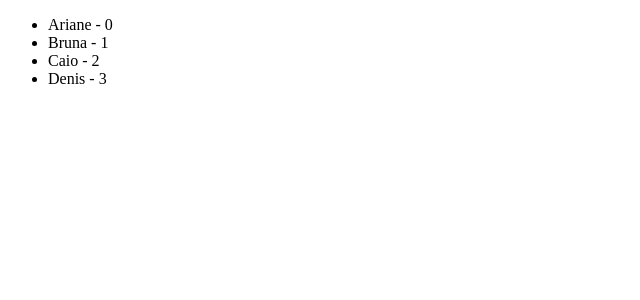
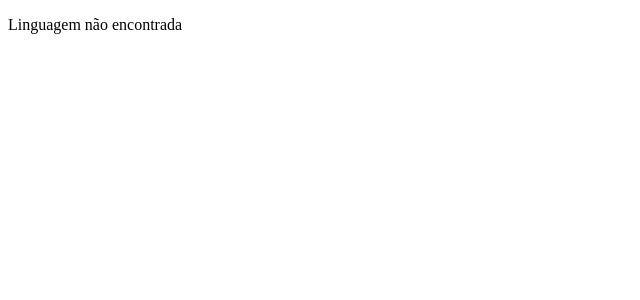
Before and after one commit to fhssouza/angular-basico, an Angular app: page / in a window 1280 px wide. Shown: the top 300 px of the page, without its empty margins (0-640 px from the left). Built offline with nearby package versions, Linux system fonts and the light colour scheme.

Commit message:
Diretiva *ngSwitch

```diff
--- a/src/app/app.component.html
+++ b/src/app/app.component.html
@@ -1 +1 @@
-<app-componente05></app-componente05>
+<app-componente06></app-componente06>
--- a/src/app/app.component.ts
+++ b/src/app/app.component.ts
@@ -6,11 +6,12 @@ import {Componente02Component} from "./componente02/componente02.component";
 import {Componente03Component} from "./componente03/componente03.component";
 import {Componente04Component} from "./componente04/componente04.component";
 import {Componente05Component} from "./componente05/componente05.component";
+import {Componente06Component} from "./componente06/componente06.component";
 
 @Component({
   selector: 'app-root',
   standalone: true,
-  imports: [CommonModule, RouterOutlet, Componente01Component, Componente02Component, Componente03Component, Componente04Component, Componente05Component],
+  imports: [CommonModule, RouterOutlet, Componente01Component, Componente02Component, Componente03Component, Componente04Component, Componente05Component, Componente06Component],
   templateUrl: './app.component.html',
   styleUrl: './app.component.css'
 })
--- /dev/null
+++ b/src/app/componente06/componente06.component.html
@@ -0,0 +1,6 @@
+<div [ngSwitch]="linguagem">
+  <p *ngSwitchCase="'HTML'">Linguagem de marcação</p>
+  <p *ngSwitchCase="'CSS'">Linguagem de estilo</p>
+  <p *ngSwitchCase="'JS'">Linguagem de programação</p>
+  <p *ngSwitchDefault>Linguagem não encontrada</p>
+</div>
--- /dev/null
+++ b/src/app/componente06/componente06.component.ts
@@ -0,0 +1,16 @@
+import { Component } from '@angular/core';
+import {CommonModule} from "@angular/common";
+
+@Component({
+  selector: 'app-componente06',
+  standalone: true,
+  imports: [CommonModule],
+  templateUrl: './componente06.component.html',
+  styleUrl: './componente06.component.css'
+})
+export class Componente06Component {
+
+  //Variável contendo uma linguagem (HTML, CSS, JS)
+  linguagem: string = 'PHP';
+
+}
```
Also changed, not shown: src/app/componente06/componente06.component.css (added), 1 other file (tests, documents, lock files or other folders).
